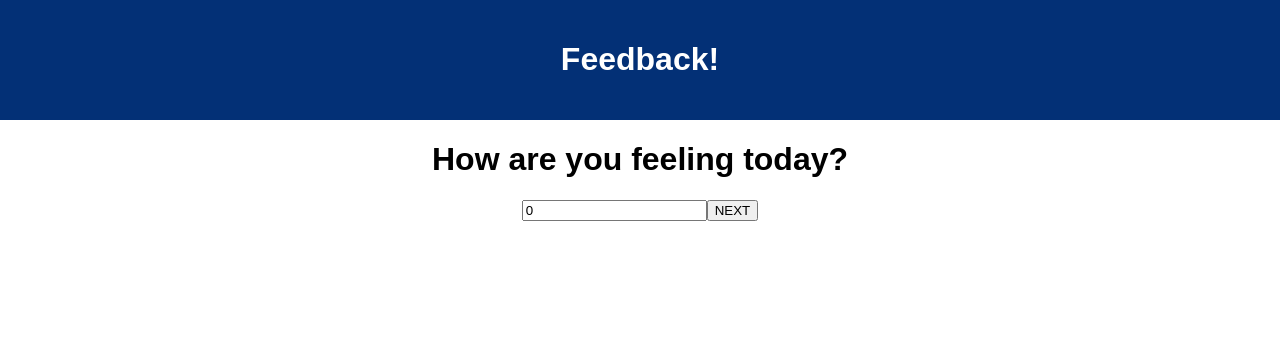
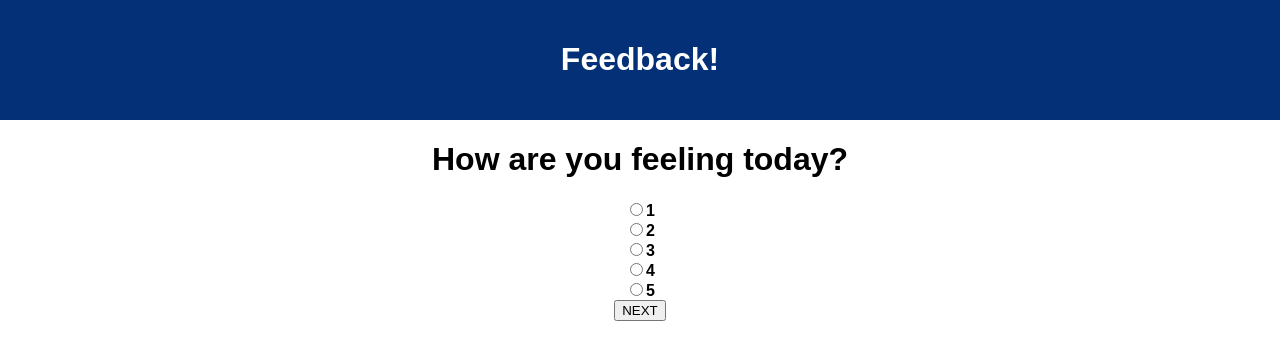
Before and after one commit to maiajohnson/weekend-redux-feedback-loop, a React (Create React App) app: page / in a window 1280 px wide. Shown: the top 360 px of the page. Built offline with nearby package versions, Linux system fonts and the light colour scheme.

Commit message:
restructured feelings component and added to reductor

```diff
--- a/src/components/Feeling/Feeling.jsx
+++ b/src/components/Feeling/Feeling.jsx
@@ -1,10 +1,15 @@
 import { useState } from "react";
-import { useDispatch } from "react-redux";
+import { useDispatch, useSelector } from "react-redux";
+import { useHistory } from "react-router-dom";
 
 function Feeling() {
 
+    const baseFeeling = useSelector(store => store.feeling);
+
     const dispatch = useDispatch();
-    const [feelingInput, setFeelingInput] = useState(0);
+    const history = useHistory();
+
+    const [feelingInput, setFeelingInput] = useState('');
 
     const onAddFeeling = (evt) => {
         evt.preventDefault();
@@ -13,20 +18,37 @@ function Feeling() {
             type: "ADD_FEELING",
             payload: feelingInput
         });
+
+        history.push('/understanding');
     }
 
     return (
-        <div>
+        <>
             <h1>How are you feeling today?</h1>
             <form onSubmit={onAddFeeling}>
-                <input
-                    type="number"
-                    onChange={evt => setFeelingInput(evt.target.value)}
-                    value={feelingInput}
-                />
+               <div className="feeling-radio">
+                <input type="radio" name="feel" id="1" onChange={() => setFeelingInput('1')} required />
+                <label htmlFor="one"><b>1</b></label>
+               </div>
+               <div className="feeling-radio">
+                <input type="radio" name="feel" id="2" onChange={() => setFeelingInput('2')} required />
+                <label htmlFor="two"><b>2</b></label>
+               </div>
+               <div className="feeling-radio">
+                <input type="radio" name="feel" id="3" onChange={() => setFeelingInput('3')} required />
+                <label htmlFor="three"><b>3</b></label>
+               </div>
+               <div className="feeling-radio">
+                <input type="radio" name="feel" id="4" onChange={() => setFeelingInput('4')} required />
+                <label htmlFor="four"><b>4</b></label>
+               </div>
+               <div className="feeling-radio">
+                <input type="radio" name="feel" id="5" onChange={() => setFeelingInput('5')} required />
+                <label htmlFor="five"><b>5</b></label>
+               </div>
                 <button type="submit">NEXT</button>
             </form>
-        </div>
+        </>
     )
 }
 
--- a/src/index.js
+++ b/src/index.js
@@ -7,12 +7,16 @@ import { applyMiddleware, createStore, combineReducers } from "redux";
 import { Provider } from "react-redux";
 import logger from "redux-logger";
 
-const count = (state = 0, action) => {
+const feeling = (state = '', action) => {
+    switch (action.type) {
+        case "ADD_FEELING":
+            return action.payload;
+    }
     return state;
 }
 
 const storeInstance = createStore(
-    count,
+    feeling,
 
     applyMiddleware(
         logger
```
